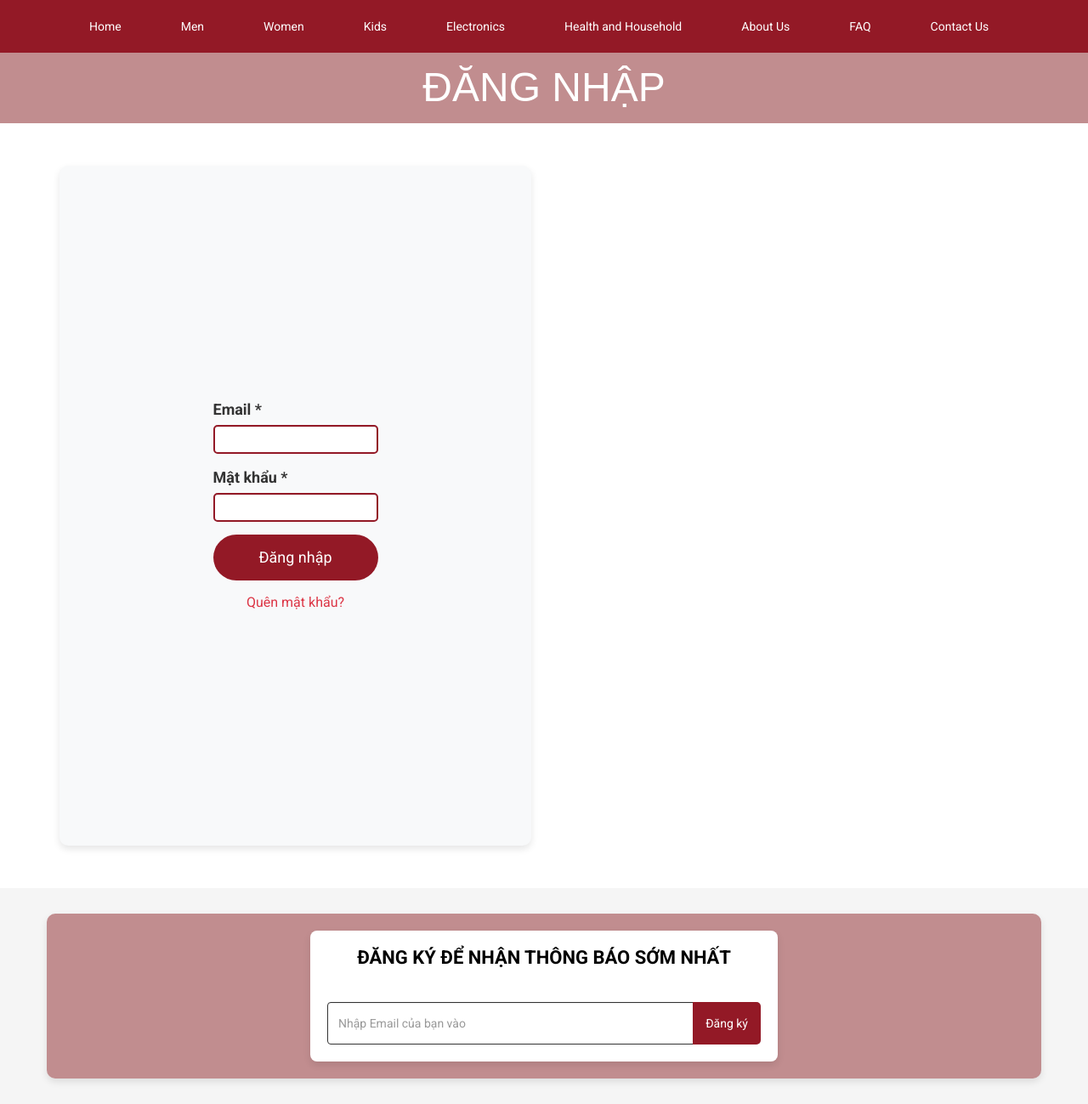
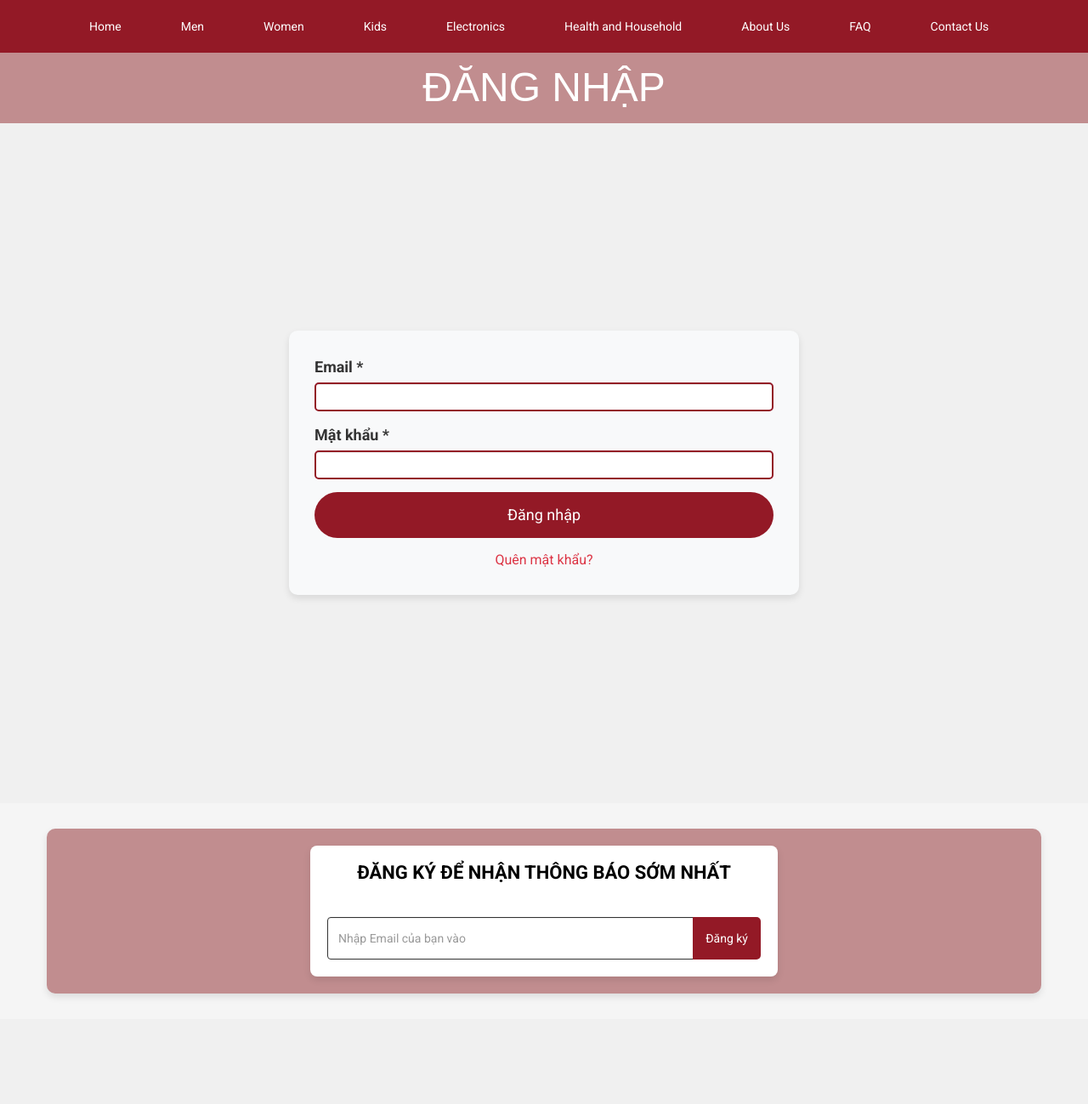
Before and after one commit to viphan31221021781/PTUD_Nhom2_CK, a PHP site: page /login.php in a window 1280 px wide. Shown: the part 120-1419 px from the top of the page at 85% size. After the commit the page ends 1291 px from the top, so only its background shows below. Run offline with PHP 8.4, Linux system fonts and the light colour scheme; data comes from the database, SQL or seed files in the repository; some libraries are stand-ins or nearby versions.

Commit message:
Sửa lệch lề file login

```diff
--- a/login.php
+++ b/login.php
@@ -19,6 +19,7 @@ if(isset($_POST['form1'])) {
         $cust_email = strip_tags($_POST['cust_email']);
         $cust_password = strip_tags($_POST['cust_password']);
 
+
         $statement = $pdo->prepare("SELECT * FROM tbl_customer WHERE cust_email=?");
         $statement->execute(array($cust_email));
         $total = $statement->rowCount();
@@ -27,6 +28,7 @@ if(isset($_POST['form1'])) {
             $cust_status = $row['cust_status'];
             $row_password = $row['cust_password'];
         }
+
 
         if($total==0) {
             $error_message .= "Email không tồn tại trong hệ thống.<br>";
@@ -52,33 +54,14 @@ if(isset($_POST['form1'])) {
         <h1 style="color: #fff; font-size: 48px; font-family: 'Arial', sans-serif; margin: 0;">ĐĂNG NHẬP</h1>
     <!-- </div> -->
 </div>
-<style>
-    .user-content {
-        display: flex;
-        flex-direction: column;
-        justify-content: center;
-        align-items: center;
-        min-height: 100vh;
-        border-radius: 10px;
-        box-shadow: 0 4px 8px rgba(0, 0, 0, 0.1);
-        padding: 30px;
-        background: #f8f9fa;
-    }
-    input.btn:hover {
-        background-color: #7a1420;
-        color: white;
-    }
-</style>
-<div class="page">
-    <div class="container">
-        <div class="row justify-content-center">
-            <div class="col-md-6">
+
+
+<div class="page" style="display: flex; justify-content: center; align-items: center; height: 100vh; background-color: #f0f0f0; margin: 0; padding: 0;">
+    <div style="width: 100%; max-width: 600px;"> <!-- Đặt giới hạn chiều rộng -->
         <div class="user-content" style="border-radius: 10px; box-shadow: 0 4px 8px rgba(0, 0, 0, 0.1); padding: 30px; background: #f8f9fa;">
-
             <form action="" method="post">
                 <?php $csrf->echoInputField(); ?>
-                        <div class="row">
-                            <div class="col-12">
+                <div>
                     <?php
                     if($error_message != '') {
                         echo "<div class='error' style='padding: 15px; background:#f8d7da; border-left: 5px solid #dc3545; margin-bottom:20px; font-size: 16px;'>".$error_message."</div>";
@@ -96,18 +79,16 @@ if(isset($_POST['form1'])) {
                         <input type="password" class="form-control" name="cust_password" style="border: 2px solid #931926; border-radius: 5px; padding: 15px;">
                     </div>
                     <div class="form-group text-center">
-                                    <input type="submit" class="btn btn-success btn-lg" value="Đăng nhập" name="form1"   style="background-color: #931926; color: white; border-radius: 50px; padding: 15px 30px; width: 100%; border: none; transition: background-color 0.3s;">
+                        <input type="submit" class="btn btn-success btn-lg" value="Đăng nhập" name="form1" style="background-color: #931926; color: white; border-radius: 50px; padding: 15px 30px; width: 100%; border: none; transition: background-color 0.3s;">
                     </div>
                     <div class="text-center">
                         <a href="forget-password.php" style="color:#dc3545; font-size: 16px;">Quên mật khẩu?</a>
-                                </div>
                     </div>
                 </div>
             </form>
         </div>
     </div>
 </div>
-    </div>
-</div>
+
 
 <?php require_once('footer.php'); ?>
```
Lines whose indentation alone changed are shown as unchanged.
